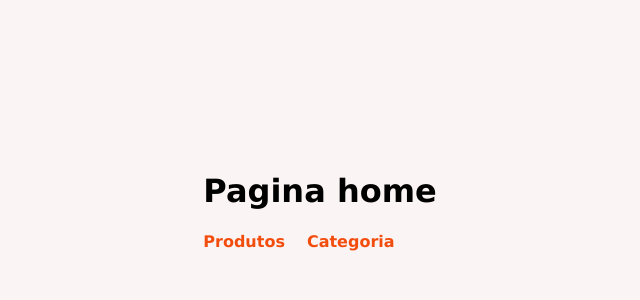
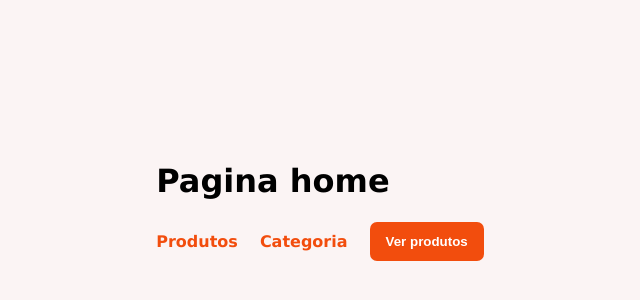
Before and after one commit to amandasgm/react-router, a React (Vite) app: page / in a window 1280 px wide. Shown: the part 200-500 px from the top of the page, without its empty margins (320-960 px from the left). Built offline with nearby package versions, Linux system fonts and the light colour scheme.

Commit message:
feat(navegando): criando forma de navegar atraves de button

```diff
--- a/src/main.css
+++ b/src/main.css
@@ -34,7 +34,7 @@
 
 a, button{
   font-weight: 700;
-  transform: filter 0.2s;e
+  transform: filter 0.2s;
 }
 
 button:hover,
@@ -54,3 +54,12 @@
   text-transform: uppercase;
 
 }
+
+button{
+  background-color: #f24d0d;
+  padding: 12px 16px;
+  border-radius: 7px;
+  border: none;
+  color: white;
+  cursor: pointer;
+}
--- a/src/pages/Home.tsx
+++ b/src/pages/Home.tsx
@@ -1,10 +1,21 @@
+import { useNavigate } from "react-router"
+
 export function Home(){
+  const navigate = useNavigate()
+
+  function goProducts(){
+    navigate("/products")
+  }
+
+
   return (
     <div>
       <h1>Pagina home</h1>
       <nav>
         <a href="/products"> Produtos</a>
         <a href="/products?category=tvs"> Categoria</a>
+
+        <button type="button" onClick={goProducts}>Ver produtos</button>
       </nav>
     </div>
   )
```
